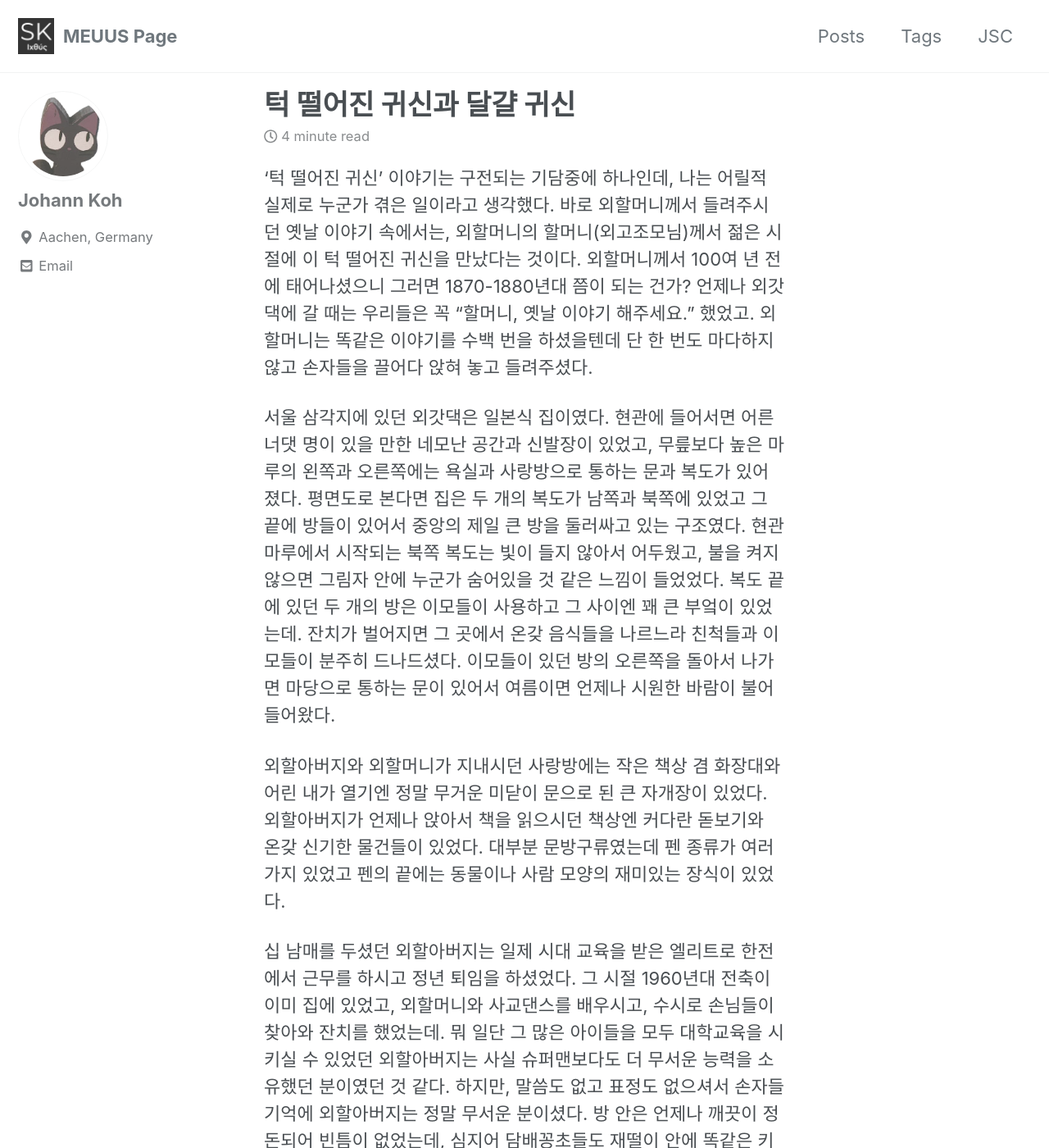
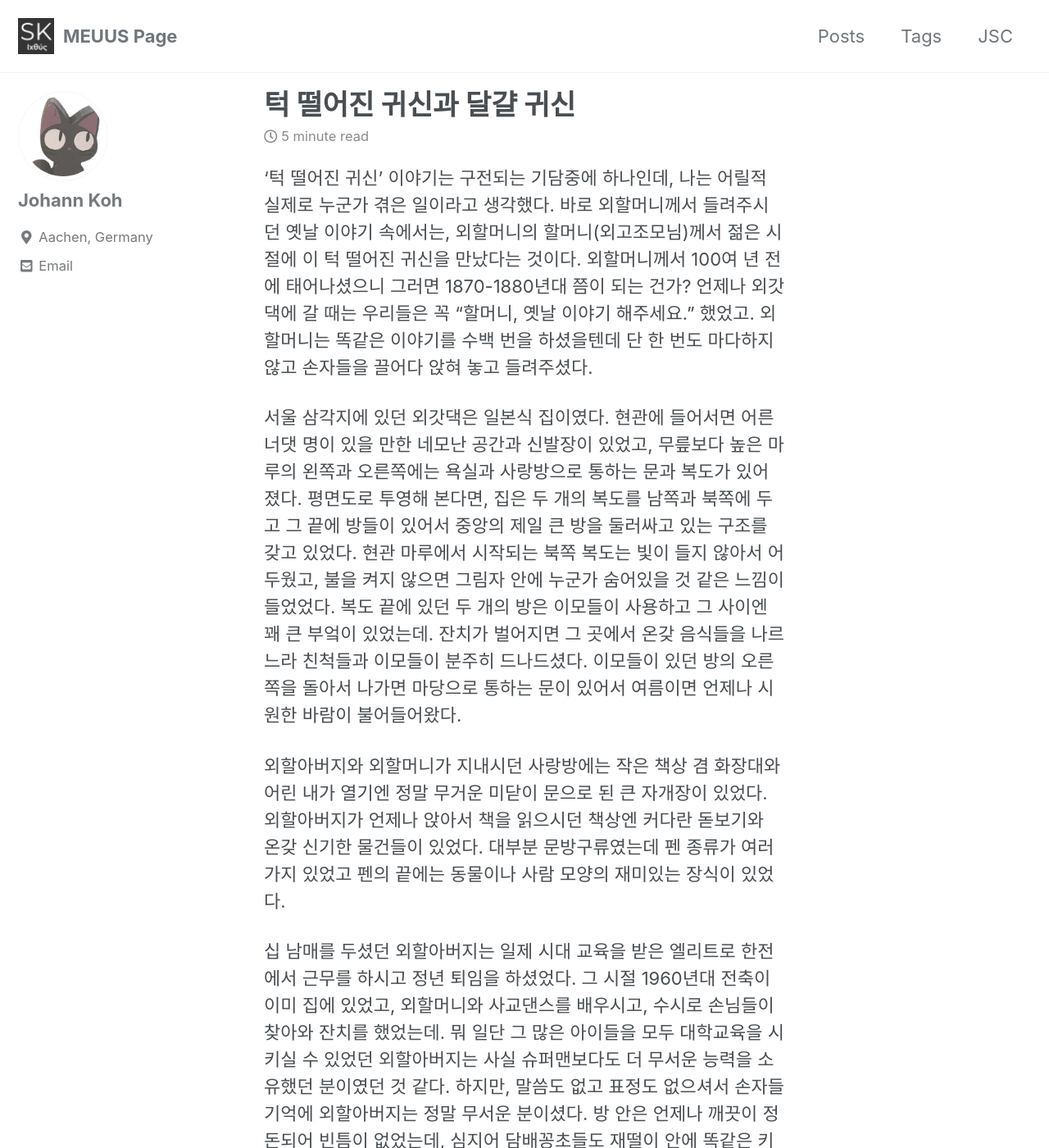
Before and after one commit to meuus/meuus.github.io, a Jekyll site: the page built from _posts/2019-05-01-present.md, in a window 1280 px wide and 1400 px high. Shown: the whole window at 82% size. Built offline with Jekyll 4.4.1, drawn with Linux system fonts in a browser that asks for light colours; cached includes are drawn as plain includes.

Commit message:
modified:   _posts/2019-05-01-present.md

```diff
--- a/_posts/2019-05-01-present.md
+++ b/_posts/2019-05-01-present.md
@@ -16,8 +16,8 @@
 서울 삼각지에 있던 외갓댁은 일본식 집이였다. 현관에 들어서면 어른 너댓 명이 있을 만한 네모난 공간과
 신발장이 있었고, 무릎보다 높은 마루의 왼쪽과 오른쪽에는 욕실과
 사랑방으로 통하는 문과 복도가 있어졌다.
-평면도로 본다면 집은 두 개의 복도가 남쪽과 북쪽에 있었고 그 끝에 방들이 있어서
-중앙의 제일 큰 방을 둘러싸고 있는 구조였다.
+평면도로 투영해 본다면, 집은 두 개의 복도를 남쪽과 북쪽에 두고 그 끝에 방들이 있어서
+중앙의 제일 큰 방을 둘러싸고 있는 구조를 갖고 있었다.
 현관 마루에서 시작되는 북쪽 복도는 빛이 들지 않아서 어두웠고,
 불을 켜지 않으면 그림자 안에 누군가 숨어있을 것 같은 느낌이 들었었다.
 복도 끝에 있던 두 개의 방은 이모들이 사용하고 그 사이엔 꽤 큰 부엌이 있었는데. 잔치가 벌어지면
```
